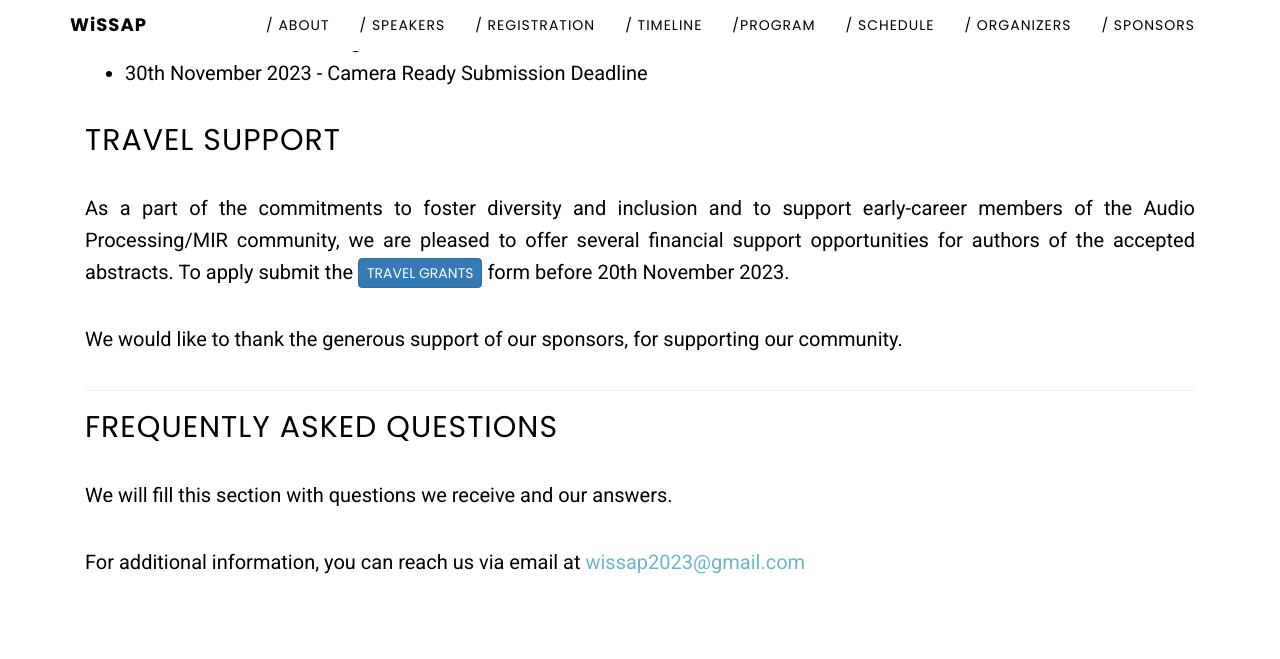
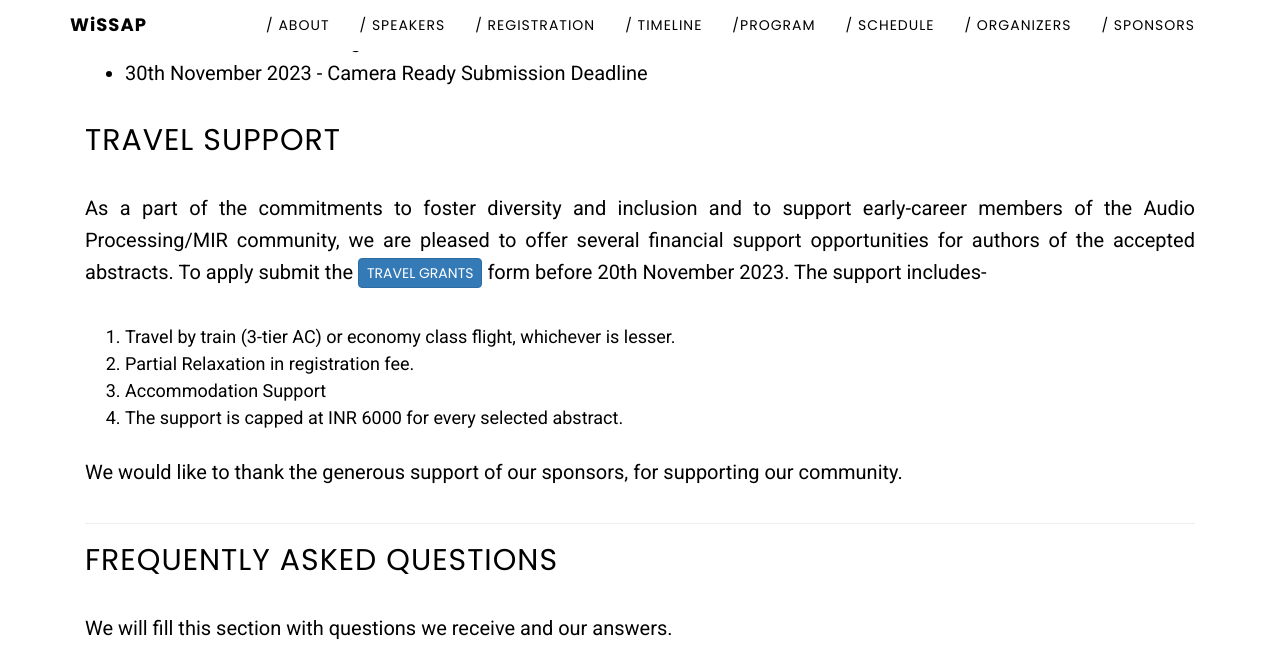
Before and after one commit to madhavlab/wissap23.madhavlab.com, a Jekyll site: the page built from cfa.md, in a window 1280 px wide and 900 px high, scrolled down 1961 px, cut to the strip 0-659 px from the top of the window. Built offline with Jekyll 4.4.1, drawn with Linux system fonts in a browser that asks for light colours.

Commit message:
travel support

```diff
--- a/cfa.md
+++ b/cfa.md
@@ -90,6 +90,11 @@ All submissions must comply to the following guidelines:
 ## Travel Support
 
 As a part of the commitments to foster diversity and inclusion and to support early-career members of the Audio Processing/MIR community, we are pleased to offer several financial support opportunities for authors of the accepted abstracts. To apply submit the <a href="https://forms.office.com/r/1QivCDzXi9" target="_blank" class="btn btn-primary custom-button">Travel Grants</a> form before 20th November 2023.
+The support includes-
+1. Travel by train (3-tier AC) or economy class flight, whichever is lesser.
+2. Partial Relaxation in registration fee.
+3. Accommodation Support
+4. The support is capped at INR 6000 for every selected abstract.
 
 We would like to thank the generous support of our sponsors, for supporting our community.
 
```
Also changed, not shown: 2 other files.
